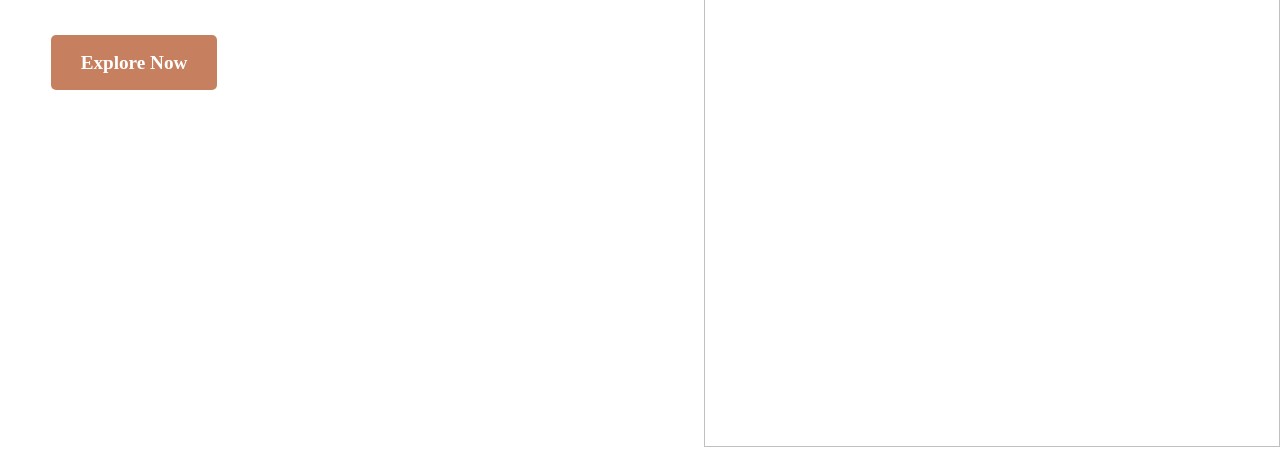
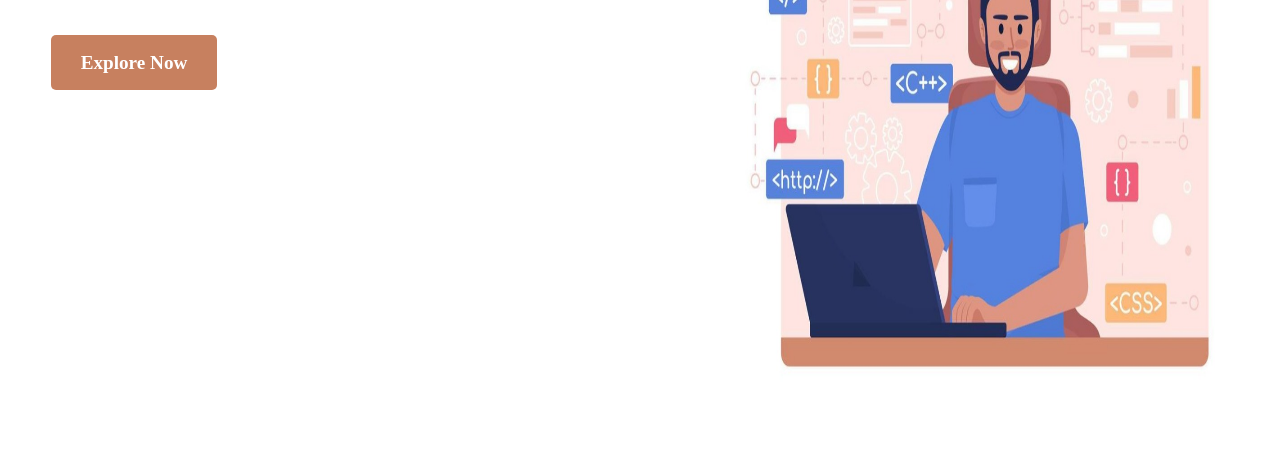
Before and after one commit to sumangit25-dev/Project3-Responsivene-website2, a plain HTML site: page index.html in a window 1280 px wide. Shown: the part 353-804 px from the top of the page. Drawn offline with nearby package versions, Linux system fonts and the light colour scheme.

Commit message:
img uploaded

```diff
--- a/index.html
+++ b/index.html
@@ -31,7 +31,7 @@
                 <button>Explore Now</button>
             </div>
             <div class="right">
-                <img src="./code-fi.jpg" alt="">
+                <img src="./img2.jpg" alt="">
             </div>
         </div>
     </div>
```
Also changed, not shown: img2.jpg (added).
